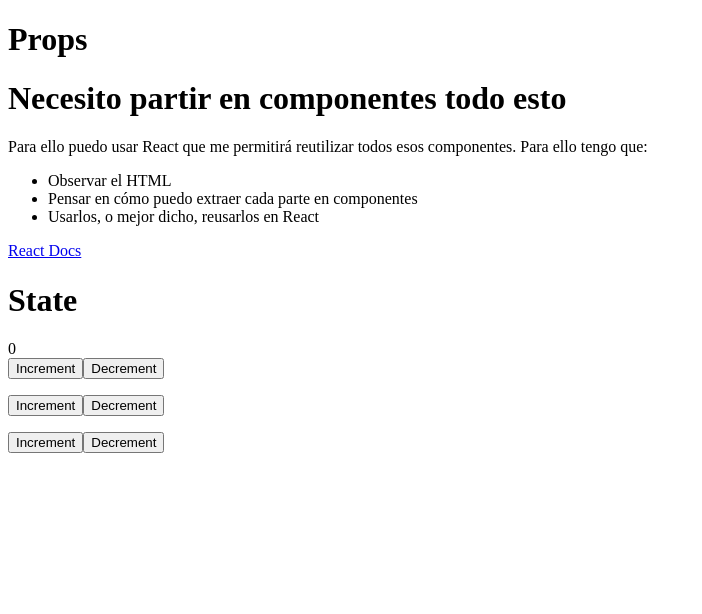
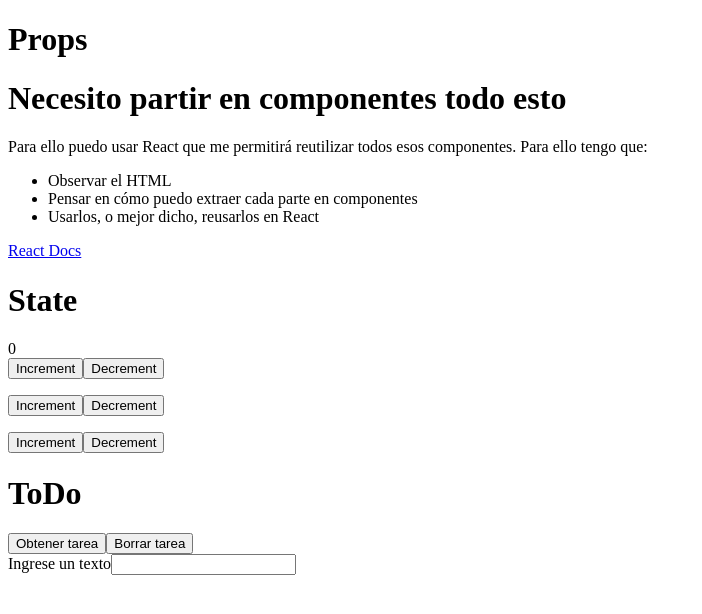
Before and after one commit to labmiracle/Nicolas-Fontana, a React (Vite) app in the folder React/: page / in a window 1280 px wide. Shown: the top 614 px of the page, without its empty margins (0-702 px from the left). Built offline with nearby package versions, Linux system fonts and the light colour scheme.

Commit message:
Exercise of events

```diff
--- a/React/src/App.tsx
+++ b/React/src/App.tsx
@@ -1,5 +1,6 @@
 import Props from "./Components/Props";
 import State from "./Components/State";
+import Events from "./Components/Events";
 
 function App() {
     return (
@@ -8,6 +9,8 @@ function App() {
             <Props />
             <h1>State</h1>
             <State />
+            <h1>ToDo</h1>
+            <Events />
         </>
     );
 }
--- /dev/null
+++ b/React/src/Components/Events/Input/index.tsx
@@ -0,0 +1,16 @@
+import { ChangeEvent, useState } from "react";
+
+function Input() {
+    const [text, setText] = useState("");
+    const handleInput = (e: ChangeEvent<HTMLInputElement>) => {
+        setText(e.target.value);
+    };
+    return (
+        <div>
+            <label htmlFor="text">Ingrese un texto</label>
+            <input type="text" id="text" value={text} onChange={handleInput} />
+            <p>{text}</p>
+        </div>
+    );
+}
+export default Input;
--- /dev/null
+++ b/React/src/Components/Events/ToDo/index.tsx
@@ -0,0 +1,28 @@
+import { useState } from "react";
+
+function ToDo() {
+    const [toDo, setToDo] = useState("");
+    const callToDo = async () => {
+        try {
+            const response = await fetch("https://jsonplaceholder.typicode.com/todos/1");
+            const data = await response.json();
+            const json = JSON.stringify(data);
+            setToDo(json);
+        } catch (error) {
+            console.error("Error fetching data ", error);
+        }
+    };
+
+    const clearToDo = () => {
+        setToDo("");
+    };
+
+    return (
+        <>
+            <div>{toDo}</div>
+            <button onClick={callToDo}>Obtener tarea</button>
+            <button onClick={clearToDo}>Borrar tarea</button>
+        </>
+    );
+}
+export default ToDo;
--- /dev/null
+++ b/React/src/Components/Events/index.tsx
@@ -0,0 +1,12 @@
+import Input from "./Input";
+import ToDo from "./ToDo";
+
+function Events() {
+    return (
+        <>
+            <ToDo />
+            <Input />
+        </>
+    );
+}
+export default Events;
```
Also changed, not shown: React/src/Components/Events/Select/index.tsx (added).
